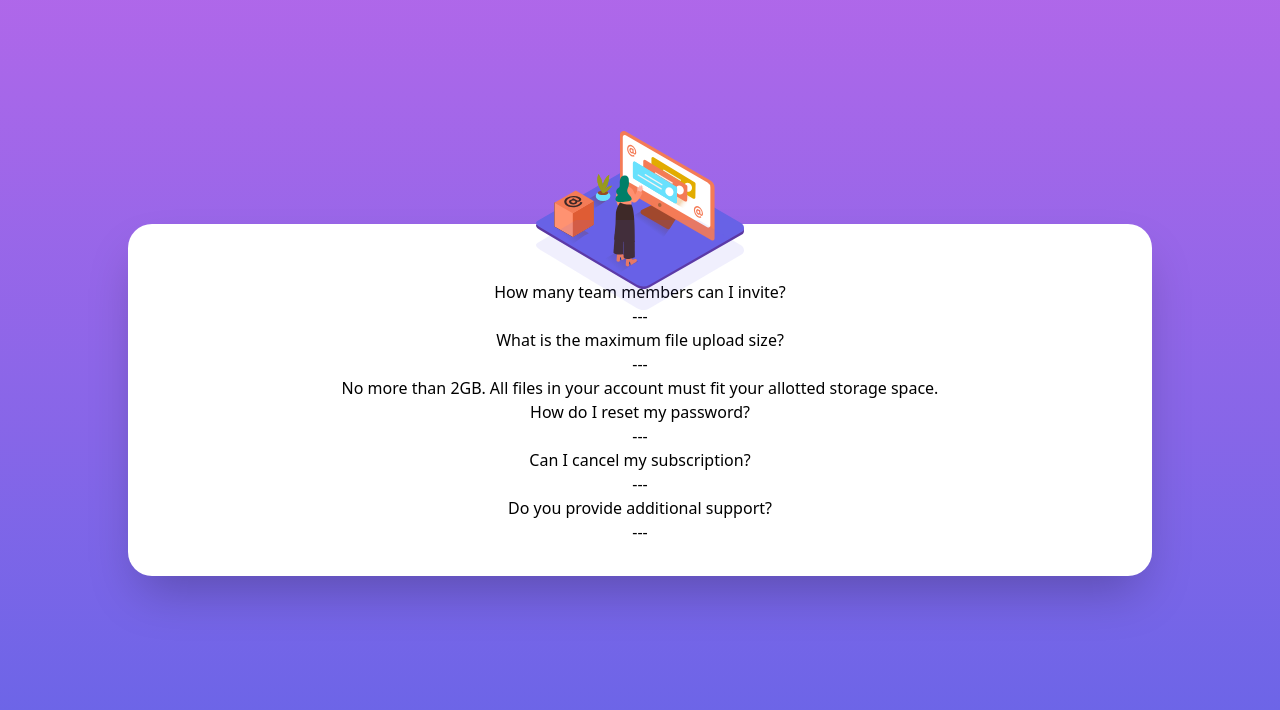
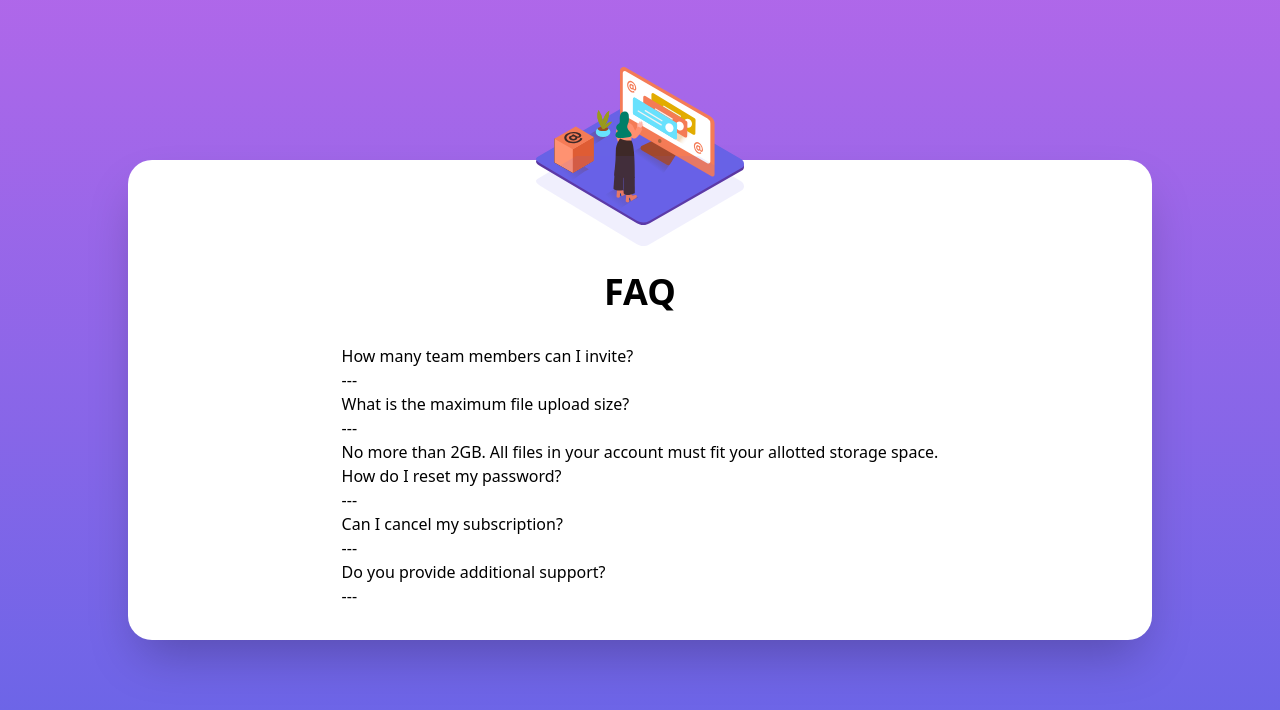
Before and after one commit to tcmak217/faq-accordion-card, a React (Create React App) app: page / in a window 1280 px wide. Shown: the top 710 px of the page. Built offline with nearby package versions, Linux system fonts and the light colour scheme.

Commit message:
feat: add better layout to the content

```diff
--- a/src/App.tsx
+++ b/src/App.tsx
@@ -9,7 +9,9 @@
         <div className="w-4/5 flex flex-col items-center bg-white rounded-3xl p-8 shadow-2xl relative">
           <img className="absolute -top-[5.8rem] w-52" src={womanImage} alt="woman image" />
           <img className="absolute -top-1 w-52" src={backgroudPattern} alt="background pattern" />
-          <div>FAQ</div>
+          <div className="flex flex-col items-center mt-20">
+            <div className="text-4xl font-bold">FAQ</div>
+            <div className="flex flex-col items-start mt-8">
               <div>How many team members can I invite?</div>
               <button></button>
               <div>---</div>
@@ -30,6 +32,8 @@
               <div>---</div>
             </div>
           </div>
+        </div>
+      </div>
     </>
   )
 }
```
Lines whose indentation alone changed are shown as unchanged.
